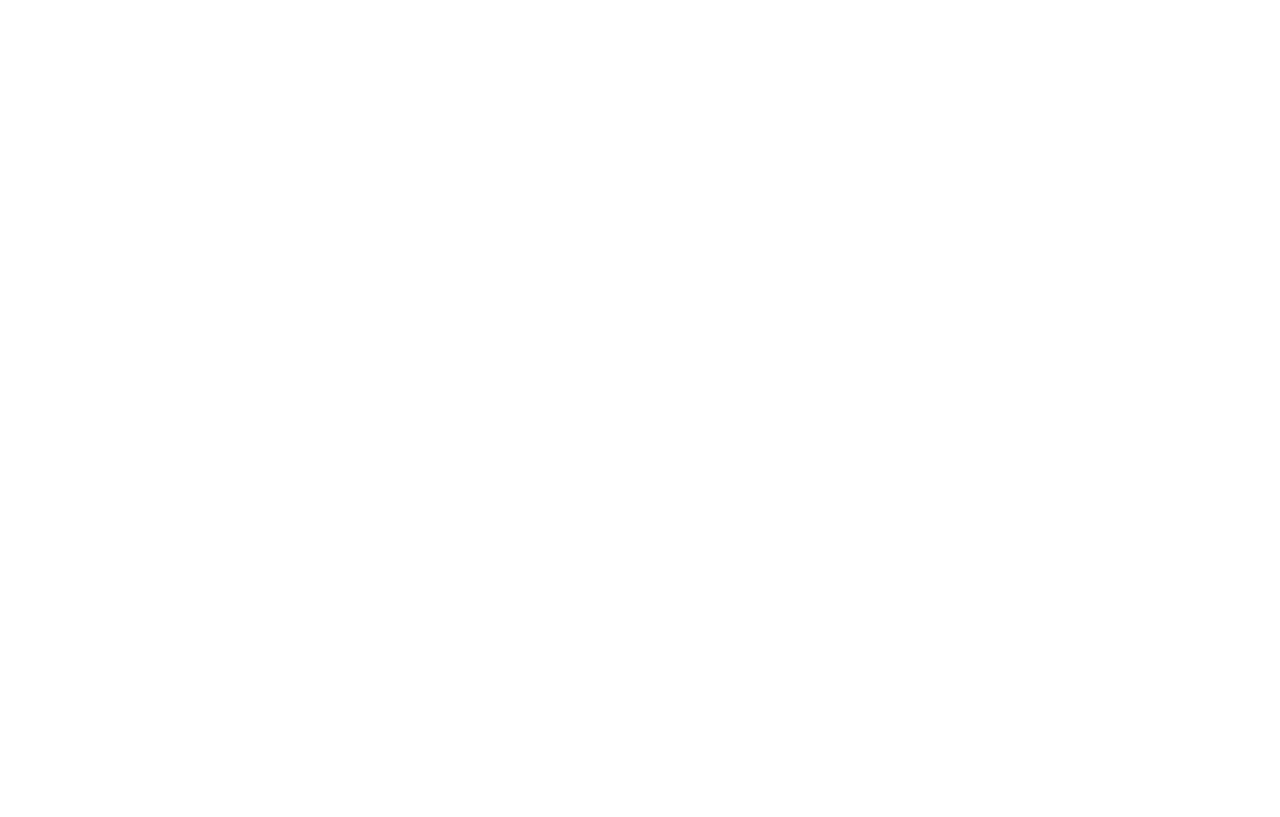
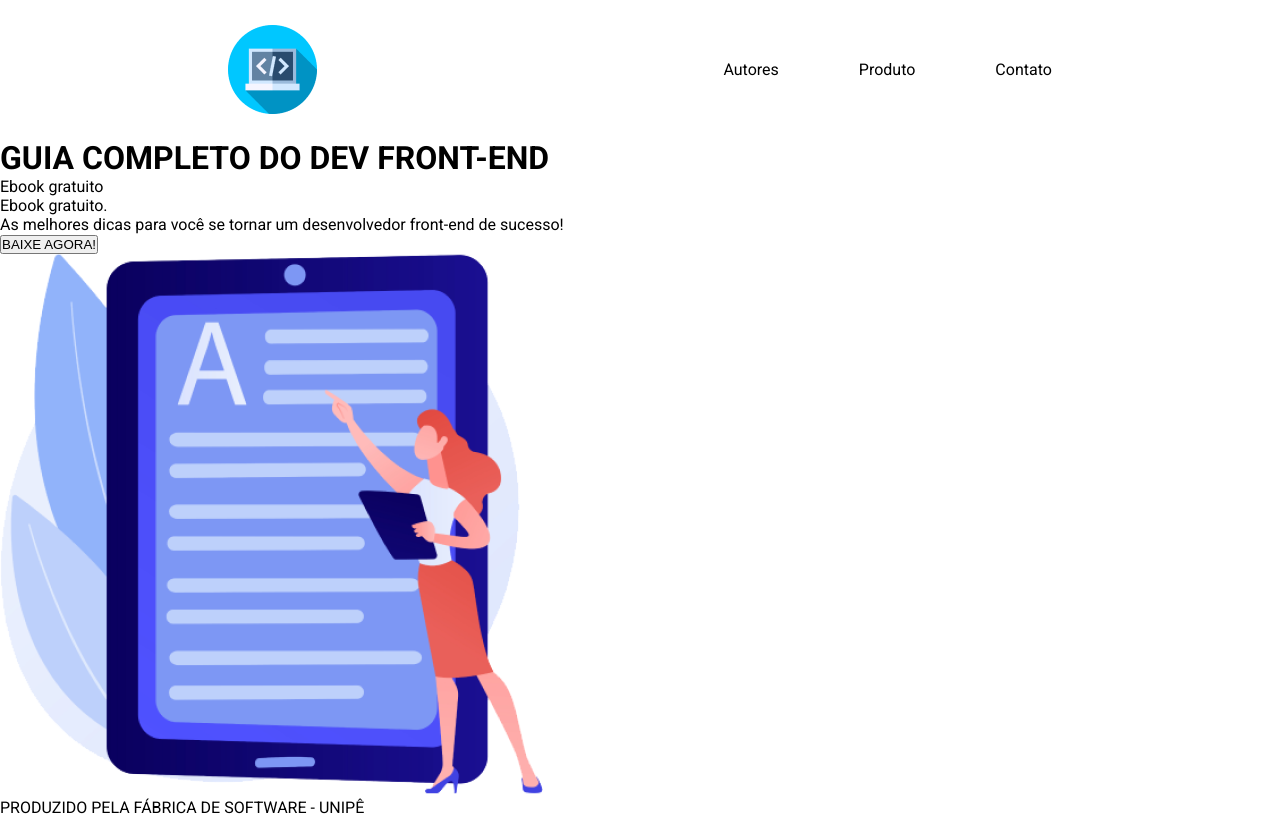
Before and after one commit to EugenioLopes/Projeto_Fabrica, a plain HTML site: page index.html in a window 1280 px wide. Drawn offline with Linux system fonts and the light colour scheme.

Commit message:
First work

```diff
--- a/index.html
+++ b/index.html
@@ -5,8 +5,31 @@
     <meta http-equiv="X-UA-Compatible" content="IE=edge">
     <meta name="viewport" content="width=device-width, initial-scale=1.0">
     <title>Guia completo </title>
+    <link rel="stylesheet" type="text/css" href="style.css">
+
 </head>
 <body>
 
-</body>
+    <header class="header">
+        <img id="logo-header" class="logo" src="logo.png">
+        <nav class="menu">
+         <a class="item-menu">Autores</a>
+         <a class="item-menu">Produto</a>
+         <a class="item-menu">Contato</a>
+        </nav>
+    </header>
+    <main class="area-principal">
+        <div class="conteudo-principal">
+            <h1 class="titulo">GUIA COMPLETO DO DEV FRONT-END</h1>
+            <p class="paragrafo">Ebook gratuito</p>
+            <p class="paragrafo">Ebook gratuito.
+            <p class="paragrafo">As melhores dicas para você se tornar um desenvolvedor front-end de sucesso! </p>
+            <button class="botao">BAIXE AGORA!</button>
+        </div>
+        <img class="imagem" src="imagem 1.png">
+    </main>
+        <footer class="rodape">
+            <p class="paragrafo-rodape">PRODUZIDO PELA FÁBRICA DE SOFTWARE - UNIPÊ</p>
+        </footer>
+    </body>
 </html>
--- /dev/null
+++ b/style.css
@@ -0,0 +1,32 @@
+@import url('https://fonts.googleapis.com/css2?family=Roboto:wght@400;700;900&display=swap');
+
+:root {
+     --cor-botao:#FFB800;
+     --cor-botao-foco:#FF900E;
+    }
+
+*{
+   box-sizing: border-box;
+   margin: 0;
+   padding: 0;
+   text-decoration: none;
+}
+
+body {
+    font-family: 'Roboto', sans-serif;
+}
+
+
+.header {
+    display: flex;
+    flex-direction: row;
+    align-items: center;
+    justify-content: space-around;
+    padding: 25px;
+}
+
+.menu {
+
+    display: flex;
+    gap: 80px;
+}
```
